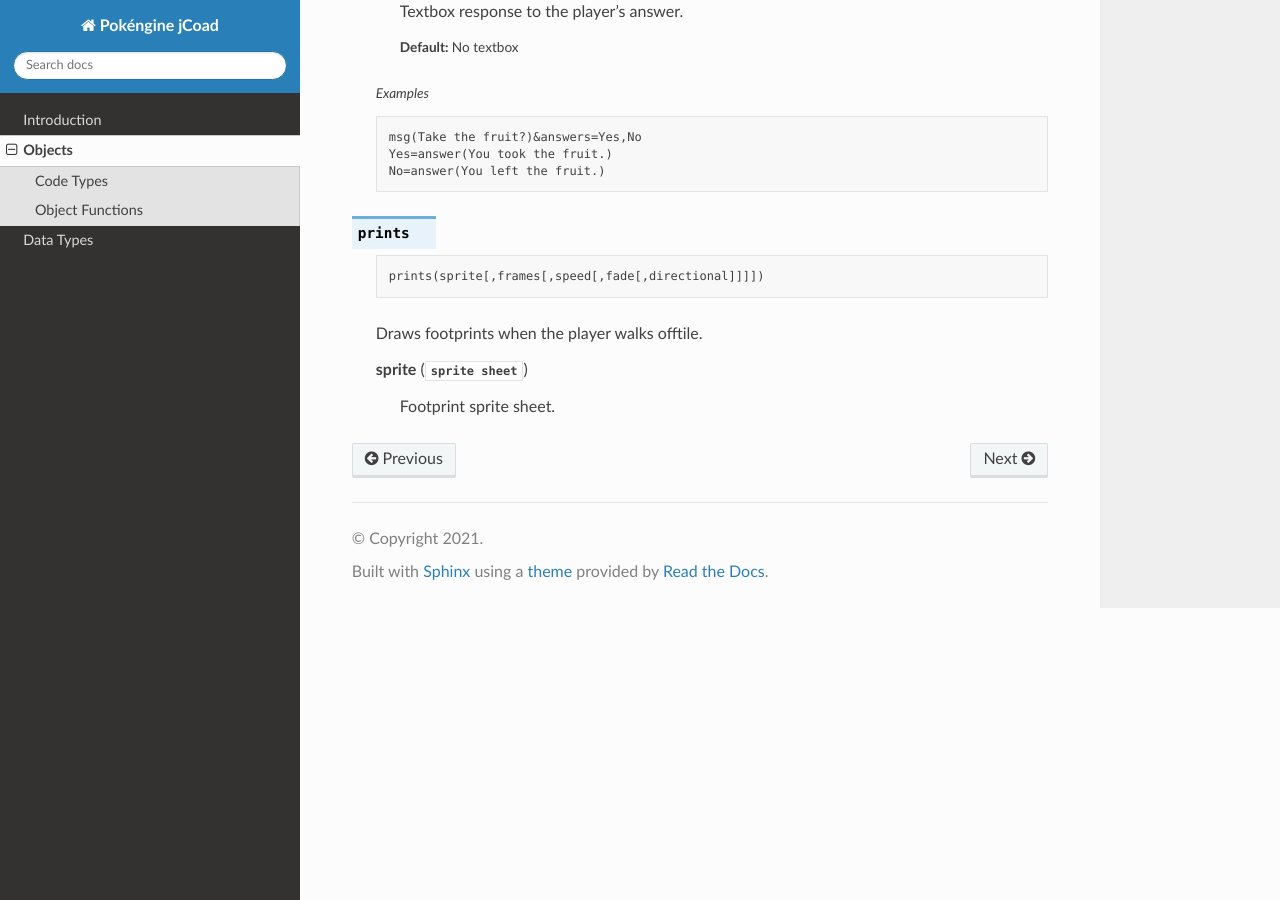
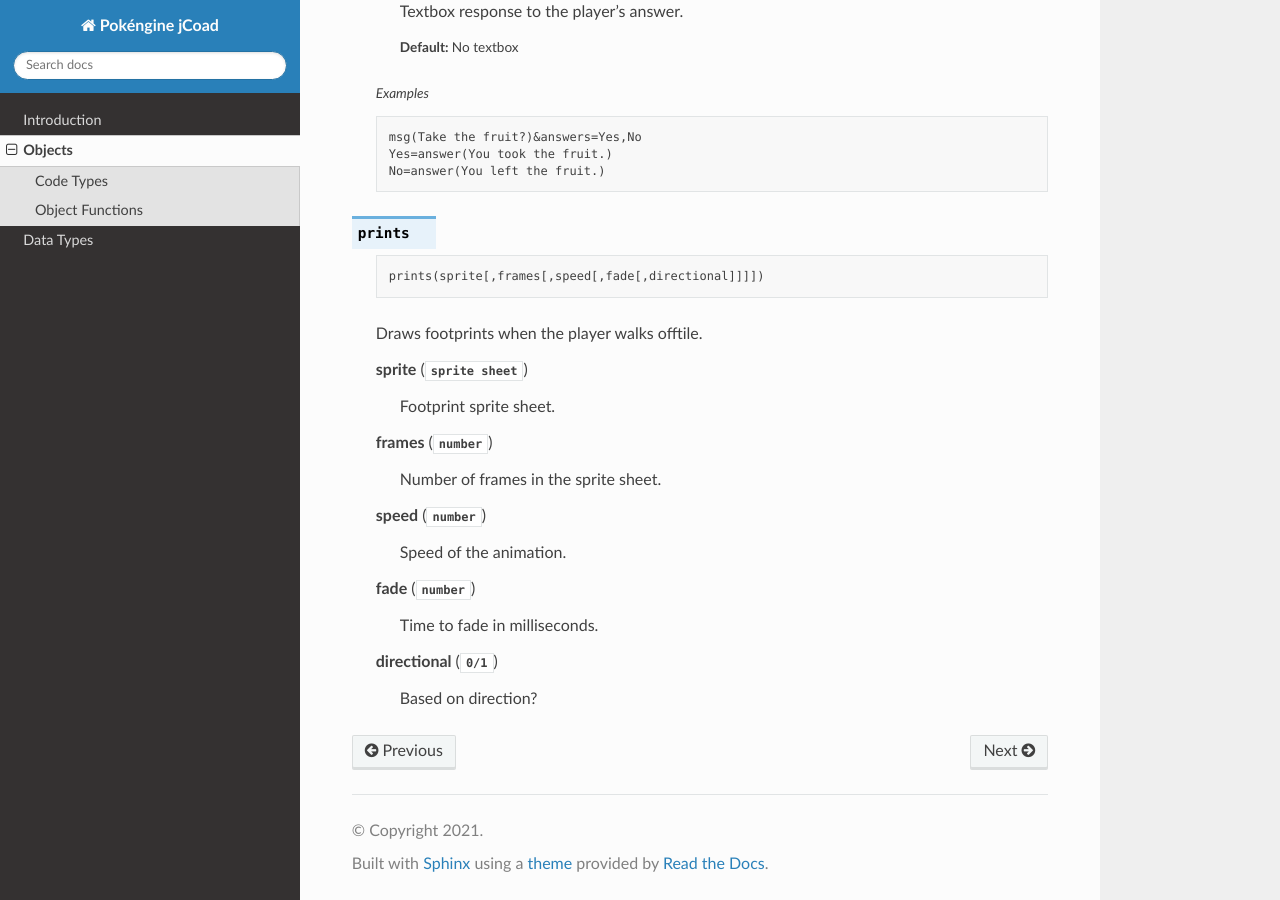
Before and after one commit to jackson-nestelroad/pokengine-jcoad-docs, a Sphinx documentation site: the page built from docs/source/jcoad/objects.rst, in a window 1280 px wide and 900 px high, scrolled down 2135 px. Built offline with Sphinx 7.4.7 and the Read the Docs theme 2.0.0, drawn with Linux system fonts in a browser that asks for light colours.

Commit message:
Add rest of prints parameters.

```diff
--- a/docs/source/jcoad/objects.rst
+++ b/docs/source/jcoad/objects.rst
@@ -96,3 +96,23 @@ Object Functions
         :type: sprite sheet
 
         Footprint sprite sheet.
+
+    .. param:: frames
+        :type: number
+
+        Number of frames in the sprite sheet.
+
+    .. param:: speed
+        :type: number
+
+        Speed of the animation.
+
+    .. param:: fade
+        :type: number
+
+        Time to fade in milliseconds.
+
+    .. param:: directional
+        :type: 0/1
+
+        Based on direction?
--- a/docs/source/jcoad/types.rst
+++ b/docs/source/jcoad/types.rst
@@ -17,6 +17,10 @@ jCoad does not really have data types, but putting arguments into the proper for
 
     A direction the player can face.
 
+.. jcoad:type:: 0/1
+
+    A binary digit, representing a boolean value. 1 represents "on" or "true," while 0 represents "off" or "false."
+
 .. jcoad:type:: sprite sheet
     :examples: 2654/sprites.png
         1995/door.png
```
